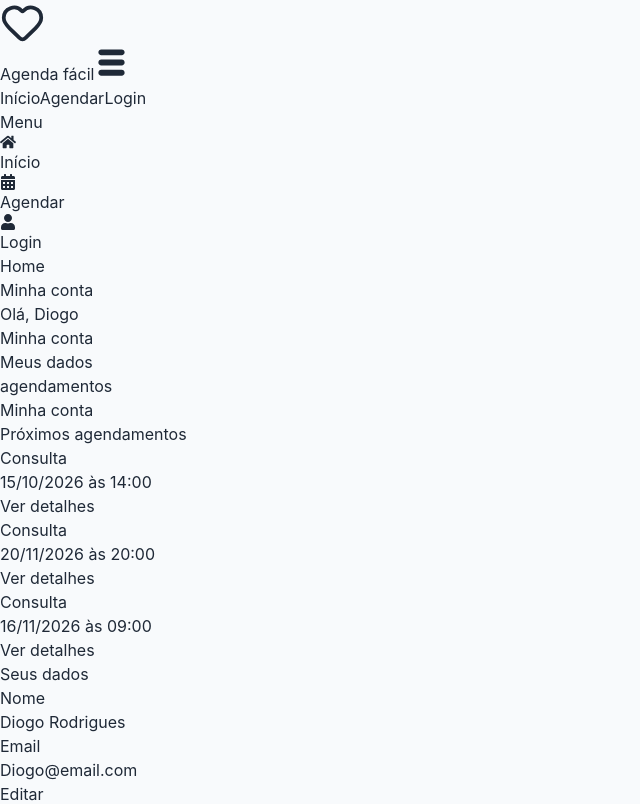
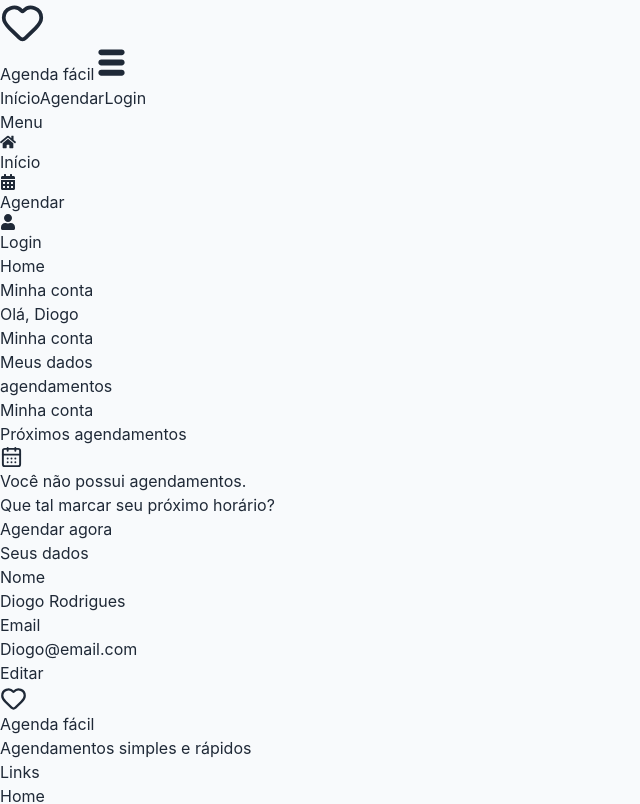
Before and after one commit to DiogoIV/Agendamentos, a React (Vite) app: page /minha-conta in a window 1280 px wide. Shown: the top 804 px of the page, without its empty margins (0-640 px from the left). Built offline with nearby package versions, Linux system fonts and the light colour scheme.

Commit message:
set
termiando sem agendamentos

```diff
--- a/src/assets/icons/index.js
+++ b/src/assets/icons/index.js
@@ -16,7 +16,8 @@ export {
     UserRound,
     ChevronDown,
     ChevronUp,
-    ArrowRight
+    ArrowRight,
+    CalendarDays
 
 } from "lucide-react";
 
--- a/src/pages/pages-perfil/MinhaConta.jsx
+++ b/src/pages/pages-perfil/MinhaConta.jsx
@@ -1,13 +1,14 @@
 import { useState } from "react"
 import { Link } from "react-router-dom"
+import { CalendarDays } from "lucide-react"
 
-import { tituloMenu2, tituloMenu3,  tituloMenuCampo, descMenu, btnMenu} from '../../styles/Estilos.js'
+import { tituloMenu2, tituloMenu3, tituloMenuCampo, descMenu, btnMenu } from '../../styles/Estilos.js'
 
 
 function MinhaConta() {
 
     const bancoAgendamentos = [
-        {
+        /*  {
              id: 1,
              data: '15/10/2026',
              horario: '14:00'
@@ -23,7 +24,7 @@ function MinhaConta() {
              id: 3,
              data: '16/11/2026',
              horario: '09:00'
-        }
+         } */
 
     ]
 
@@ -82,12 +83,41 @@ function MinhaConta() {
                 )
                     :
                     (
-                        <div>
-                             <p className={descMenu}>Você não possui agendamentos.</p>
+                        <div className="flex flex-col gap-4
 
-                             <Link to='/agendar'>
+                        bg-white
+                        rounded
+                        p-4">
+
+                            <div className="flex gap-3 items-center">
+
+                                <div className=" flex items-center justify-center
+                                bg-[#EDE9FE] p-2 rounded-lg h-12 w-12">
+
+                                    <CalendarDays size={23} className="text-[var(--color-primary)] "/>
+                                </div>
+
+                                <div className="flex flex-col ">
+
+                                    <h4 className={tituloMenuCampo}>Você não possui agendamentos.</h4>
+
+                                    <p className={descMenu}>Que tal marcar seu próximo horário?</p>
+
+
+                                </div>
+
+
+                            </div>
+                            <Link to='/agendar' className="text-[var(--color-primary)]
+                            text-base
+                            hover:underline
+                            font-semibold
+                            self-center
+
+                            ">
                                 Agendar agora
                             </Link>
+
                         </div>
                     )
                 }
```
Lines whose indentation alone changed are shown as unchanged.
